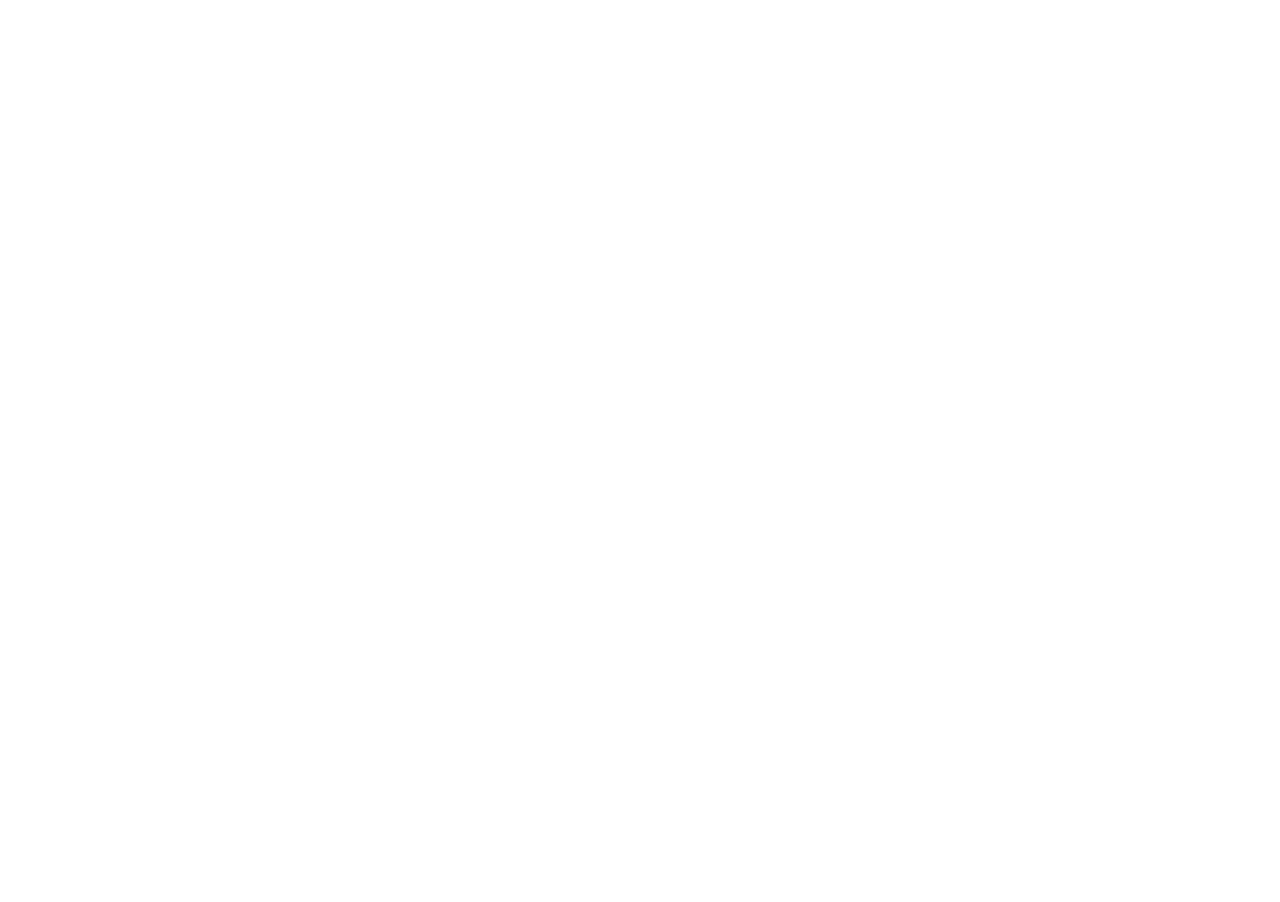
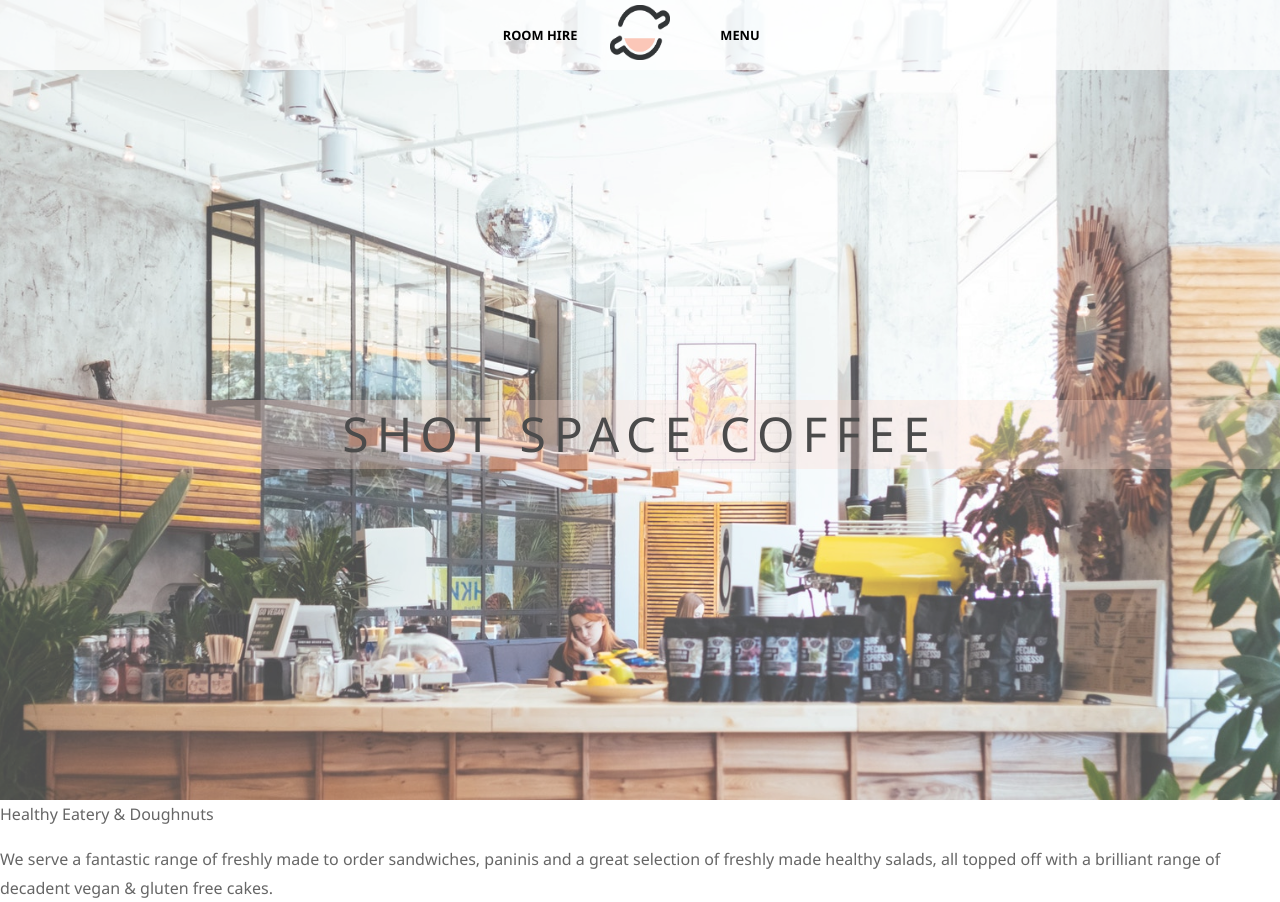
Before and after one commit to danprowse/coffee-house-website, a plain HTML site: page index.html in a window 1280 px wide. Before the commit the page ends 800 px from the top, so only its background shows below. Drawn offline with Linux system fonts and the light colour scheme.

Commit message:
images added + parallax showcase image implemented along with fixed navbar

```diff
--- a/css/style.css
+++ b/css/style.css
@@ -0,0 +1,89 @@
+* {
+    box-sizing: border-box;
+}
+body, html {
+    height: 100%;
+    margin: 0;
+    font-size: 16px;
+    font-family: 'Segoe UI', Tahoma, Geneva, Verdana, sans-serif;
+    font-weight: 400;
+    line-height: 1.8em;
+    color: #666;
+}
+.navbar {
+    position: fixed;
+    top: 0;
+    z-index: 1;
+    display: flex;
+    width: 100%;
+    background: rgba(255, 255, 255, 0.7);
+}
+.navbar ul {
+    padding: 0;
+    margin: 0;
+    display: flex;
+    list-style: none;
+    width: 100%;
+    justify-content: center;
+    align-items: center;
+}
+.navbar ul li {
+    /* margin: 0 0.75rem;
+    padding: 1rem; */
+    min-width: 100px;
+    text-align: center;
+    font-size: 0.8rem;
+    font-weight: 600;
+}
+.navbar ul li:nth-child(2) {
+    /* padding: 0; */
+}
+.navbar ul li a {
+    text-decoration: none;
+    text-transform: uppercase;
+    color:  #000;
+}
+.navbar ul li img {
+    width: 60px;
+    height: 60px;
+    padding-top: 5px;
+}
+
+.showcase-parallax {
+    position: relative;
+    opacity: 0.7;
+    background-position: center;
+    background-size: cover;
+    background-repeat: no-repeat;
+
+    /* to enable effect */
+    /*
+        fixed = parallax
+        scroll = normal
+    */
+    background-attachment: fixed;
+}
+.showcase-parallax {
+    background-image: url('/img/shocase-two.jpg');
+    min-height: 100%;
+}
+.showcase-parallax .title {
+    position: absolute;
+    top: 50%;
+    width: 100%;
+    /* margin-left: -50px; */
+    /* top: 50%; */
+    /* margin-top: -50px; */
+    margin-right: auto;
+    text-align: center;
+    color: #000;
+    font-size: 3rem;
+    letter-spacing: 8px;
+    text-transform: uppercase;
+    padding: 20px;
+    font-weight: 500;
+    background-color: rgba(251, 199, 183, 0.3);
+}
+.title .border {
+    color: #fff;
+}
--- a/index.html
+++ b/index.html
@@ -1,12 +1,39 @@
 <!DOCTYPE html>
 <html lang="en">
 <head>
-    <meta charset="UTF-8">
-    <meta name="viewport" content="width=device-width, initial-scale=1.0">
-    <title>Shot-Space</title>
-    <link rel="stylesheet" href="/css/style.css">
+		<meta charset="UTF-8">
+		<meta name="viewport" content="width=device-width, initial-scale=1.0">
+		<title>Shot-Space</title>
+		<link rel="stylesheet" href="/css/style.css">
 </head>
 <body>
-    <script src="/js/app.js"></script>
+		<nav class="navbar">
+				<ul>
+						<li><a href="/room-hire.html">Room Hire</a></li>
+						<li><img src="/img/logo.png" alt="logo"></li>
+						<li><a href="/menu.html">Menu</a></li>
+				</ul>
+		</nav>
+		<div class="showcase-parallax">
+				<div class="title">
+						Shot Space Coffee
+				</div>
+		</div>
+		<section class="section section-reg">
+			 <div>
+						<span class="section-heading">Healthy</span>
+						<span class="section-heading">Eatery</span>
+						<span class="section-heading">&</span>
+						<span class="section-heading">Doughnuts</span>
+			 </div>
+			 <div>
+						<p class="section-text">
+								We serve a fantastic range of freshly made to order sandwiches,
+								paninis and a great selection of freshly made healthy salads,
+								all topped off with a brilliant range of decadent vegan & gluten free cakes.
+						</p>
+			 </div>
+		</section>
+		<script src="/js/app.js"></script>
 </body>
 </html>
```
Also changed, not shown: img/coffee-one.jpg (added), img/coffee-three.jpg (added), img/coffee-two.jpg (added), img/logo.png (added), img/shocase-two.jpg (added), img/showcase.jpg (added).
